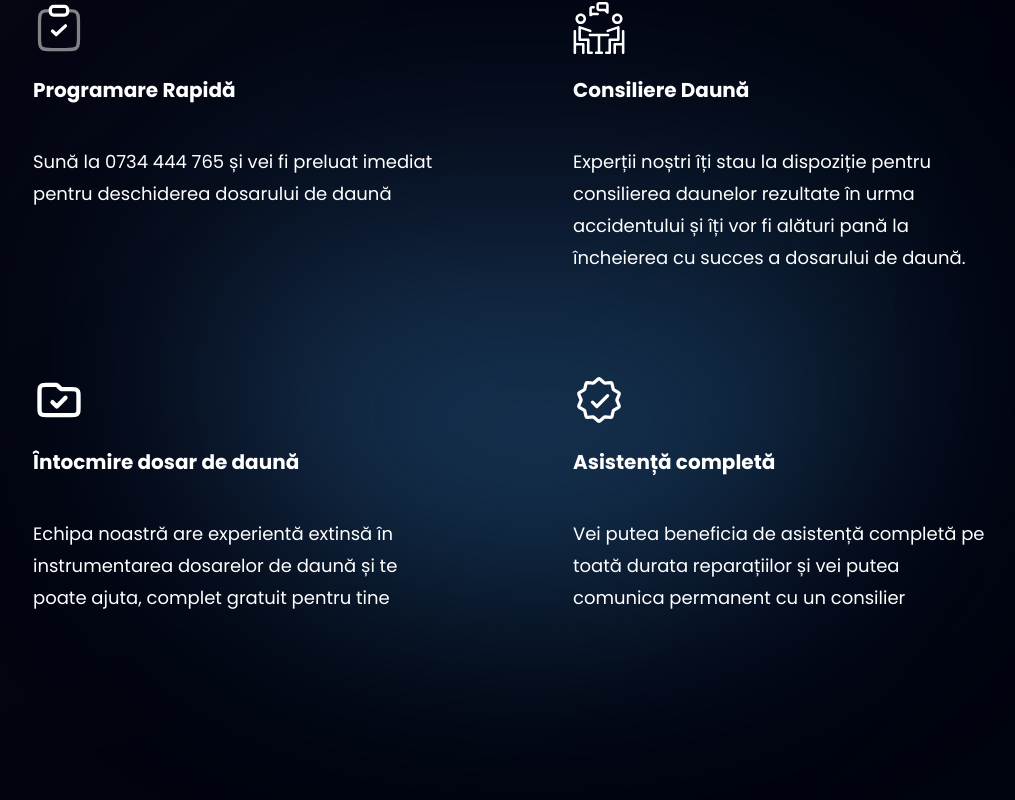
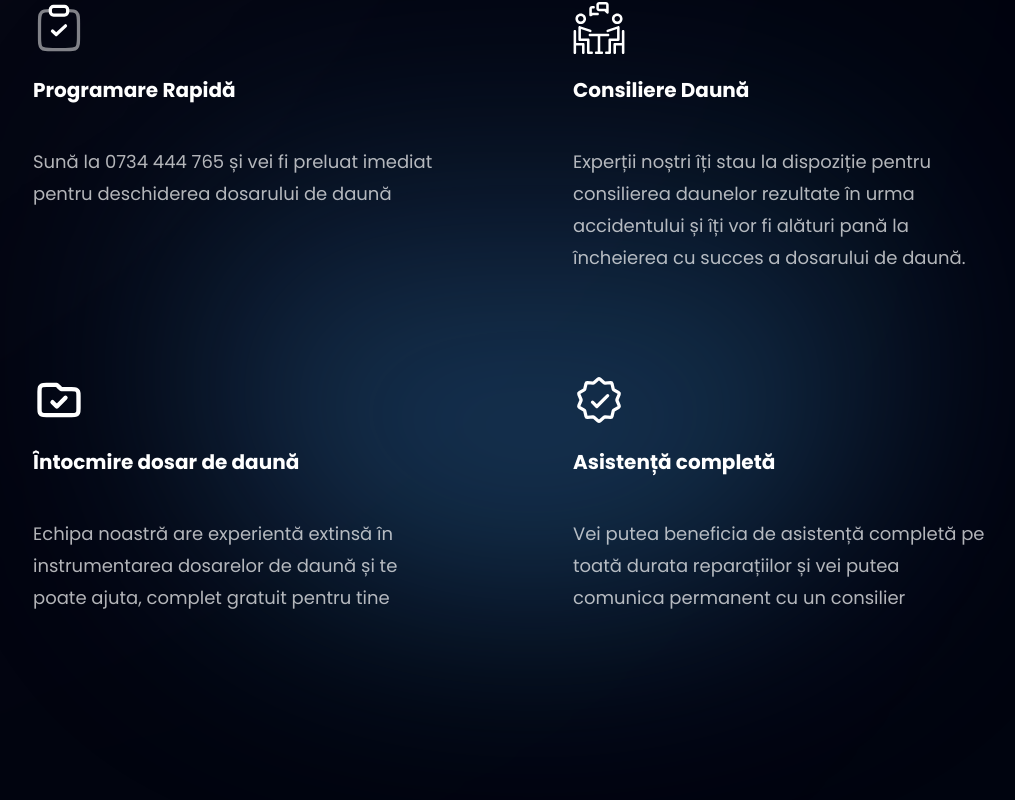
Before and after one commit to sioanaseres/service_app, a React (Vite) app: page / in a window 1280 px wide. Shown: the part 1738-2538 px from the top of the page, without its empty margins (107-1122 px from the left). Built offline with nearby package versions, Linux system fonts and the light colour scheme.

Commit message:
changes to contact, navbar and cards

```diff
--- a/src/components/Card.jsx
+++ b/src/components/Card.jsx
@@ -5,7 +5,7 @@ const Card = ({id, icon, title, content}) => {
     <div className='flex justify-start flex-col md:px-10 md:py-5 py-0 px-2 rounded-[20px] max-w-[500px] md:mr-10 sm:mr-5 mr-0 my-5 feedback-card'>
       <img src={icon} alt={title} className='w-[52px] object-contain'/>
       <h4 className='font-poppins font-bold text-[20px] leading-[32px] text-white my-5'> {title}</h4>
-      <p className='font-poppins font-normal text-[18px] leading-[32px] text-white my-5'> {content}</p>
+      <p className='font-poppins font-normal text-[18px] leading-[32px] text-dimWhite my-5'> {content}</p>
     </div>
   )
 }
--- a/src/components/Contact.jsx
+++ b/src/components/Contact.jsx
@@ -29,8 +29,8 @@ const Contact = () => {
       <div className=' flex flex-col'>
         <h3 className={`${styles.heading3}`}>*CONTACT <br />
     Rezolvă-ți astăzi dauna rapid, mai simplu și mai eficient!</h3>
-      <p className={`${styles.paragraph} mt-3 mb-3`}>Contactează-ne la <a href="tel:+40734444765" className='underline'> +40734444765 </a>,
-scrie-ne la <a href="dauneautoasistenta@gmail.com" className='underline'>dauneautoasistenta@gmail.com</a> sau completeaza formularul de mai jos:</p>
+      <p className={`${styles.paragraph} mt-3 mb-3`}>Contactează-ne la <a href="tel:+40734444765" className='underline'> 0734444765</a>,
+scrie-ne la <a href="dauneautoasistenta@gmail.com" className='underline' style={{overflowWrap: 'break-word'}}>dauneautoasistenta@gmail.com</a> sau completeaza formularul de mai jos:</p>
 
       </div>
       <form ref={form} onSubmit={sendEmail} action="" className='font-poppins text-white flex flex-col md:max-w-[600px] max-w-[90%]'>
--- a/src/components/Navbar.jsx
+++ b/src/components/Navbar.jsx
@@ -19,7 +19,7 @@ const Navbar = () => {
     <div className='sm:hidden flex flex-1 justify-end items-center'>
       <img src={toggle ? close: menu} alt="menu" className='w-[28px] h-[28px] object-contain'
       onClick={()=>setToggle(prev=>!prev)} />
-      <div className={`${toggle ? 'flex' : 'hidden'} p-6 bg-black-gradient absolute top-20 right-0 mx-4 my-2 min-w-[140px] rounded-xl sidebar `}>
+      <div className={`${toggle ? 'flex' : 'hidden'} p-6 bg-black-gradient absolute top-20 right-0 mx-4 my-2 min-w-[340px] min-h-[200px] rounded-xl sidebar `}>
       <ul className='list-none flex flex-col justify-end items-center flex-1'>
       {navLinks.map((navLink, index)=>(
         <li key={navLink.id} className={`font-poppins font-normal cursor-pointer text-[16px] ${index ===navLinks.length-1 ? 'mr-0' : 'mb-4' } text-white `}>
```
